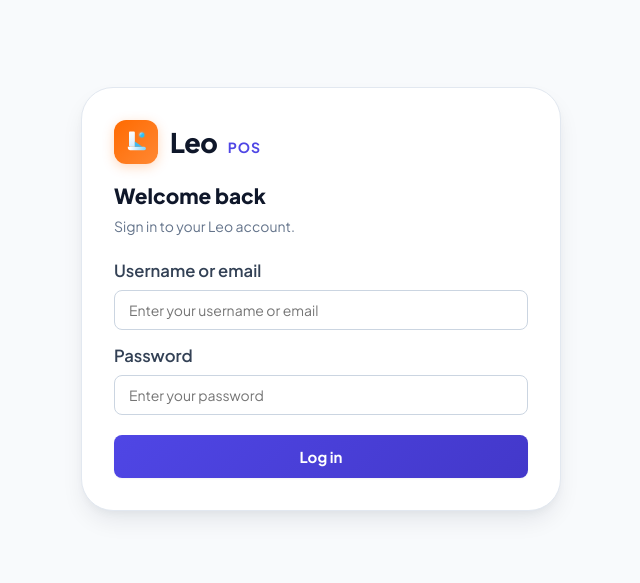
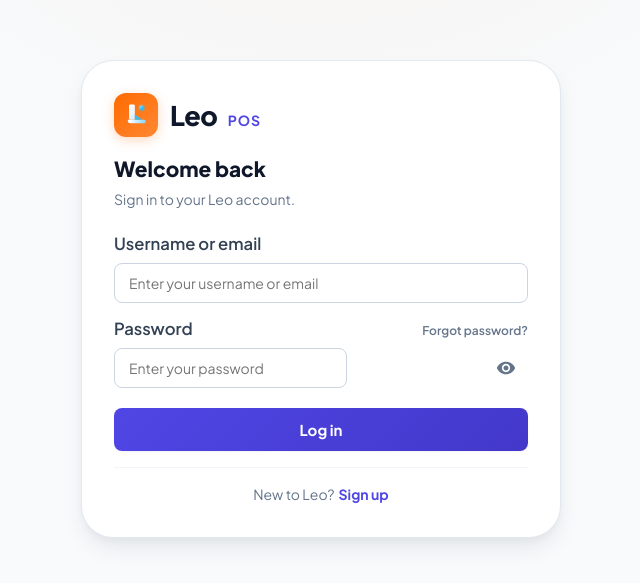
Before and after one commit to martins-ke/leo-pos-frontend, a React (Vite) app: page /login in a window 1280 px wide. Shown: the part 101-684 px from the top of the page, without its empty margins (319-959 px from the left). Built offline with nearby package versions, Linux system fonts and the light colour scheme.

Commit message:
upgraded layout for login, pos page and products page 'new product button'

```diff
--- a/src/features/auth/Auth.module.css
+++ b/src/features/auth/Auth.module.css
@@ -394,3 +394,112 @@
     font-size: var(--font-size-4xl);
   }
 }
+
+/* ═══════════════════════════════════════════════════════════════
+   LOGIN — original card + forgot / view toggle / sign up
+   Only adds login-specific classes. Original layout untouched.
+   ═══════════════════════════════════════════════════════════════ */
+
+.loginPage {
+  background:
+    radial-gradient(ellipse 900px 600px at 50% -8%, rgba(255, 106, 0, 0.05) 0%, transparent 55%),
+    var(--bg-app);
+}
+
+.loginLabelRow {
+  display: flex;
+  align-items: baseline;
+  justify-content: space-between;
+  gap: var(--space-2);
+}
+
+.loginForgot {
+  background: none;
+  border: none;
+  padding: 0;
+  color: var(--text-muted);
+  font-size: var(--font-size-sm);
+  font-weight: 600;
+  cursor: pointer;
+  transition: color 0.15s ease;
+}
+
+.loginForgot:hover {
+  color: var(--primary);
+}
+
+.loginPasswordWrap {
+  position: relative;
+  display: block;
+}
+
+.loginPasswordWrap input {
+  padding-right: 46px;
+}
+
+.loginPasswordToggle {
+  position: absolute;
+  right: 4px;
+  top: 50%;
+  transform: translateY(-50%);
+  width: 36px;
+  height: 36px;
+  display: grid;
+  place-items: center;
+  background: transparent;
+  border: none;
+  color: var(--text-muted);
+  cursor: pointer;
+  border-radius: var(--radius-sm);
+  transition: color 0.15s ease, background 0.15s ease;
+}
+
+.loginPasswordToggle:hover {
+  color: var(--text-main);
+  background: var(--bg-subtle);
+}
+
+.loginPasswordToggle svg {
+  width: 20px;
+  height: 20px;
+}
+
+.loginFooter {
+  display: flex;
+  align-items: center;
+  justify-content: center;
+  gap: var(--space-1);
+  margin-top: var(--space-4);
+  padding-top: var(--space-4);
+  border-top: var(--border-width) solid var(--border-subtle);
+  font-size: var(--font-size-base);
+  color: var(--text-muted);
+}
+
+.loginFooter a {
+  color: var(--primary);
+  font-weight: 700;
+  text-decoration: none;
+}
+
+.loginFooter a:hover {
+  text-decoration: underline;
+}
+
+@media (max-width: 480px) {
+  .loginPasswordToggle {
+    width: 32px;
+    height: 32px;
+  }
+
+  .loginFooter {
+    font-size: var(--font-size-sm);
+  }
+}
+
+@media (prefers-reduced-motion: reduce) {
+  .loginForgot,
+  .loginPasswordToggle {
+    transition: none;
+  }
+}
--- a/src/features/auth/LoginPage.jsx
+++ b/src/features/auth/LoginPage.jsx
@@ -1,5 +1,6 @@
 import { useState } from 'react';
-import { useNavigate } from 'react-router-dom';
+import { Link, useNavigate } from 'react-router-dom';
+import { MdVisibility, MdVisibilityOff } from 'react-icons/md';
 import { useAuth } from '../../context/useAuth';
 import { api } from '../../api/api';
 import LeoMark from '../../components/branding/LeoMark';
@@ -18,6 +19,7 @@ export default function LoginPage() {
   const { alert, notify } = useFeedback();
   const navigate = useNavigate();
   const [form, setForm] = useState({ username: '', password: '' });
+  const [showPassword, setShowPassword] = useState(false);
   const [loading, setLoading] = useState(false);
 
   const handleSubmit = async (e) => {
@@ -54,8 +56,15 @@ export default function LoginPage() {
     }
   };
 
+  const handleForgot = () => {
+    notify({
+      type: 'info',
+      message: 'Contact your shop owner or support to reset your password.',
+    });
+  };
+
   return (
-    <div className={styles.page}>
+    <div className={`${styles.page} ${styles.loginPage}`}>
       <div className={styles.card}>
         <div className={styles.brandRow}>
           <div className={styles.brandIcon}><LeoMark /></div>
@@ -65,7 +74,8 @@ export default function LoginPage() {
         <p className={styles.sub}>Sign in to your Leo account.</p>
 
         <form onSubmit={handleSubmit} className={styles.form}>
-          <label>Username or email
+          <label>
+            Username or email
             <input
               type="text"
               value={form.username}
@@ -73,18 +83,43 @@ export default function LoginPage() {
               placeholder="Enter your username or email"
               autoComplete="username"
               required
+              disabled={loading}
             />
           </label>
-          <label>Password
+
+          <label>
+            <span className={styles.loginLabelRow}>
+              <span>Password</span>
+              <button
+                type="button"
+                className={styles.loginForgot}
+                onClick={handleForgot}
+              >
+                Forgot password?
+              </button>
+            </span>
+            <span className={styles.loginPasswordWrap}>
               <input
-              type="password"
+                type={showPassword ? 'text' : 'password'}
                 value={form.password}
                 onChange={e => setForm({ ...form, password: e.target.value })}
                 placeholder="Enter your password"
                 autoComplete="current-password"
                 required
+                disabled={loading}
               />
+              <button
+                type="button"
+                className={styles.loginPasswordToggle}
+                onClick={() => setShowPassword(v => !v)}
+                aria-label={showPassword ? 'Hide password' : 'Show password'}
+                tabIndex={-1}
+              >
+                {showPassword ? <MdVisibilityOff /> : <MdVisibility />}
+              </button>
+            </span>
           </label>
+
           <button type="submit" className={styles.btn} disabled={loading}>
             {loading ? (
               <>
@@ -94,6 +129,11 @@ export default function LoginPage() {
             ) : 'Log in'}
           </button>
         </form>
+
+        <div className={styles.loginFooter}>
+          <span>New to Leo?</span>
+          <Link to="/register">Sign up</Link>
+        </div>
       </div>
     </div>
   );
--- a/src/features/inventory/ProductsPage.jsx
+++ b/src/features/inventory/ProductsPage.jsx
@@ -364,8 +364,8 @@ export default function ProductsPage() {
                 setShowAddModal(true);
               }}
             >
-              <MdAdd size={20} />
-              <span>Add New Product</span>
+              <MdAdd size={23} />
+              <span>New Product</span>
             </button>
           </div>
         </div>
--- a/src/features/pos/PosPage.module.css
+++ b/src/features/pos/PosPage.module.css
@@ -248,6 +248,7 @@
 
 .pCardRow {
   display: flex;
+  flex-direction: row;
   align-items: center;
   justify-content: space-between;
   gap: var(--space-2);
@@ -993,8 +994,6 @@
     gap: var(--space-1-5);
   }
 
-  .pName { font-size: var(--font-size-sm); }
-
   .checkoutPanel {
     position: fixed;
     left: 0;
@@ -1214,10 +1213,10 @@
 @media (max-width: 360px) {
   .pCardRow {
     align-items: flex-start;
-    flex-direction: column;
     gap: var(--space-1);
   }
 
+  .pName { font-size: var(--font-size-sm); }
   .pPrice { flex-wrap: wrap; }
   .productCard { min-height: 76px; }
 
--- a/src/index.css
+++ b/src/index.css
@@ -98,7 +98,7 @@
   /* Fluid type scale */
   --font-size-2xs: clamp(0.5625rem, 0.55rem + 0.05vw, 0.625rem);
   --font-size-xs: clamp(0.625rem, 0.58rem + 0.12vw, 0.6875rem);
-  --font-size-sm: clamp(0.6875rem, 0.625rem + 0.2vw, 0.75rem);
+  --font-size-sm: clamp(0.6875rem, 0.625rem + 0.25vw, 0.75rem);
   --font-size-md: clamp(0.75rem, 0.6875rem + 0.2vw, 0.8125rem);
   --font-size-label: clamp(0.875rem, 0.8rem + 0.3vw, 1.0625rem);
   --font-size-base: clamp(0.8125rem, 0.75rem + 0.25vw, 0.875rem);
@@ -163,7 +163,7 @@
   --shadow-md: 0 4px 12px rgba(15, 23, 42, 0.07), 0 1px 3px rgba(15, 23, 42, 0.04);
   --shadow-lg: 0 12px 24px -4px rgba(15, 23, 42, 0.09), 0 4px 8px -2px rgba(15, 23, 42, 0.04);
   --shadow-glow: 0 0 18px rgba(79, 70, 229, 0.25);
-  --shadow-xl: 0 18px 40px -8px rgba(15, 23, 42, 0.13), 0 6px 14px -4px rgba(15, 23, 42, 0.06);
+  --shadow-xl: inset 0 -4px 5px rgba(15, 23, 42, 0.13), inset 0 -4px 5px rgba(15, 23, 42, 0.06);
 
   /* Sidebar & Topbar - Light Theme */
   --sidebar-bg: #ffffff;
@@ -238,7 +238,7 @@
   --shadow-md: 0 4px 16px rgba(0, 0, 0, 0.5);
   --shadow-lg: 0 14px 34px rgba(0, 0, 0, 0.65);
   --shadow-glow: 0 0 20px rgba(129, 140, 248, 0.3);
-  --shadow-xl: 0 4px 5px rgba(31, 24, 24, 0.785), -3px 5px 5px rgba(38, 40, 46, 0.785);
+  --shadow-xl: inset 0 4px 5px rgba(38, 40, 46, 0.785);
 
   /* Frosted & Glassmorphic Navigation */
   --sidebar-bg: #0b0d13;
```
Lines whose indentation alone changed are shown as unchanged.
